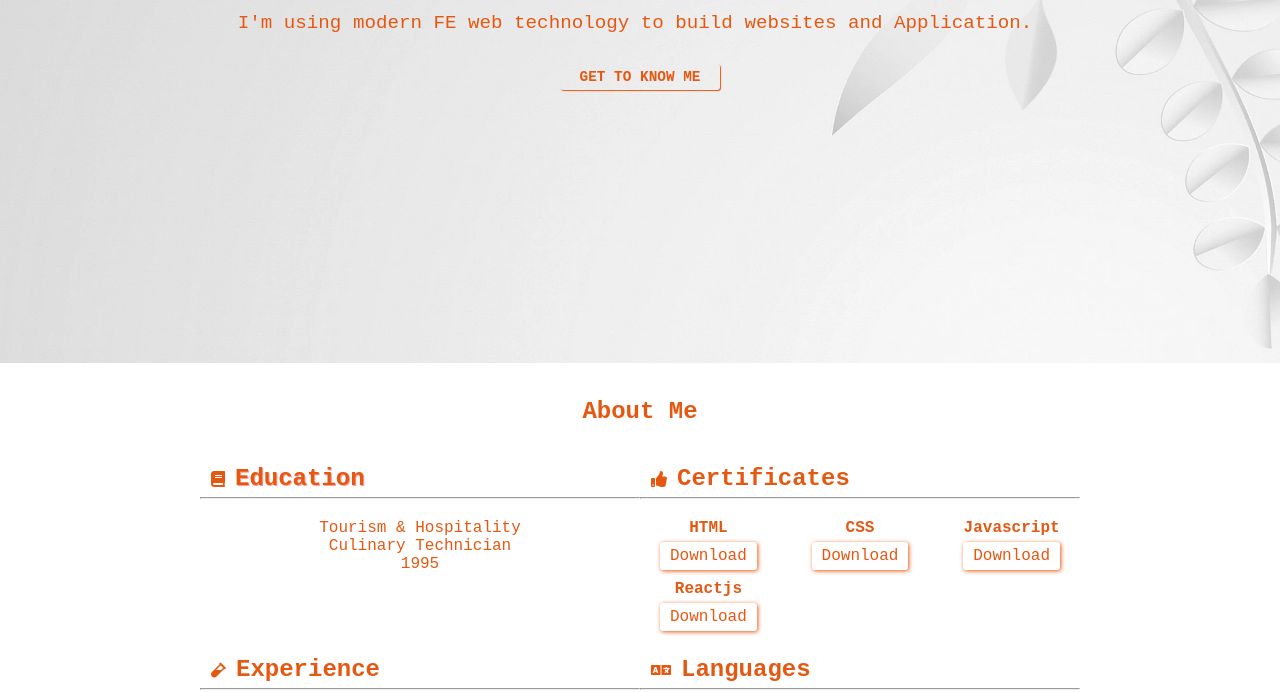
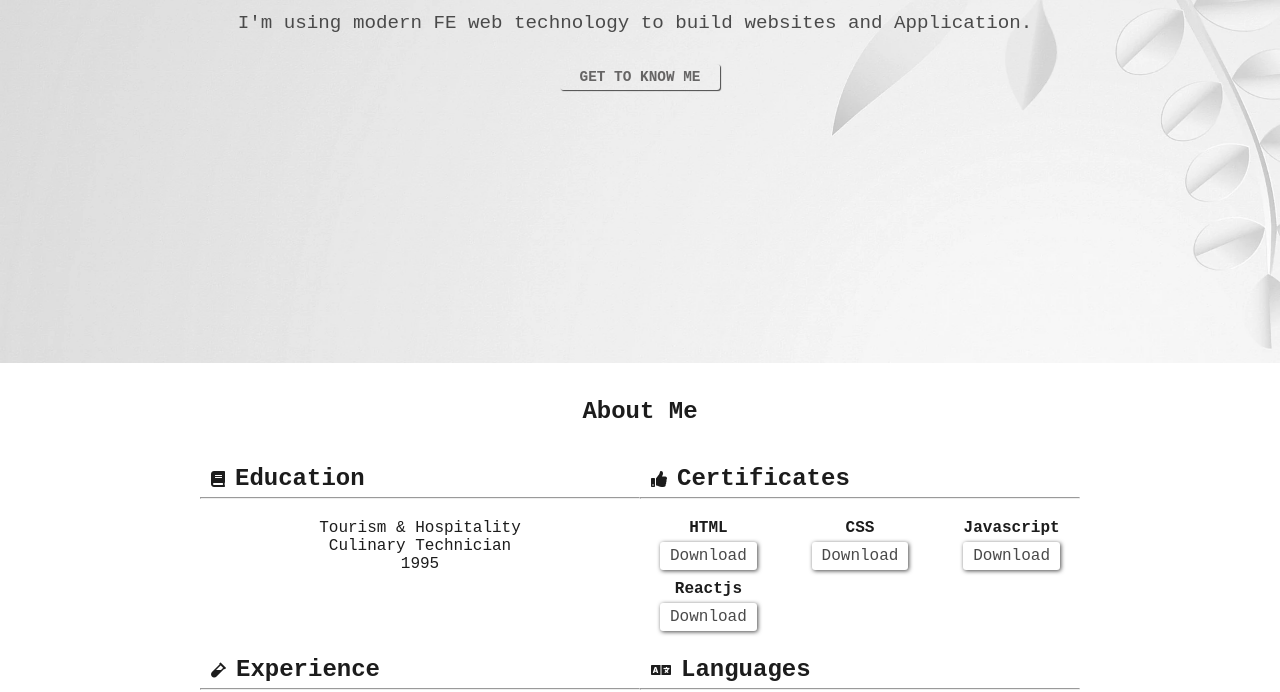
Before and after one commit to lennard978/new, a website: page index.html in a window 1280 px wide. Shown: the part 437-1129 px from the top of the page. Drawn offline with Linux system fonts and the light colour scheme.

Commit message:
Update color

```diff
--- a/css/style.scss
+++ b/css/style.scss
@@ -4,15 +4,15 @@
   box-sizing: border-box;
 }
 body {
-  --global-dark: #e55812;
-  --global-light: #fcfcfc;
-  --paragraph-lightColor: #e55812;
-  --btn-background: #e55812;
-  --h2DarkColor: #e55812;
-  --h1DarkColor: #e55812;
-  --textShadowDark: #e55812;
-  --spanDarkColor: #e55812;
-  --scrollDark: #e55812;
+  --global-dark: hsl(0, 0%, 11%);
+  --global-light: hsl(0, 0%, 99%);
+  --paragraph-lightColor: hsl(0, 0%, 29%);
+  --btn-background: hsl(0, 2%, 10%);
+  --h2DarkColor: hsl(0, 0%, 11%);
+  --h1DarkColor: hsl(0, 0%, 5%);
+  --textShadowDark: hsl(0, 1%, 33%);
+  --spanDarkColor: hsl(0, 0%, 18%);
+  --scrollDark: #666565;
   --background-image: url('../images/600.webp');
   --background-screen: url('../images/paper-flower-background-4881104_1920.webp');
   --main-image: url('../images/main-600.webp');
@@ -140,12 +140,6 @@ body {
       }
     }
     .education {
-      .title {
-        h2 {
-          text-shadow: 1px 1px 0px rgb(255, 156, 156);
-          font-weight: 900;
-        }
-      }
       .content {
         @include box();
       }
--- a/index.html
+++ b/index.html
@@ -84,15 +84,15 @@
           </li>
           <li>
             <p>CSS</p>
-            <a href="/download/CertificateOfCompletion_CSS Essential Training 1 2017.pdf">Download</a>
+            <a href="/download/CertificateOfCompletion_CSS Essential Training 1 2017.pdf" download="CSS">Download</a>
           </li>
           <li>
             <p>Javascript</p>
-            <a href="/download/CertificateOfCompletion_JavaScript Essential Training.pdf">Download</a>
+            <a href="/download/CertificateOfCompletion_JavaScript Essential Training.pdf" download="JS">Download</a>
           </li>
           <li>
             <p>Reactjs</p>
-            <a href="/download/CertificateOfCompletion_React.js Essential Training.pdf">Download</a>
+            <a href="/download/CertificateOfCompletion_React.js Essential Training.pdf" download="React">Download</a>
           </li>
         </ul>
       </div>
--- a/js/main.js
+++ b/js/main.js
@@ -8,10 +8,10 @@ btn.addEventListener("click", function() {
   document.body.classList.toggle("dark-theme");
   if (body.classList.contains("dark-theme")) {
     btn.textContent = "light";
-    btn.style.color = "#2cb67d";
+    btn.style.color = "white";
   } else {
     btn.textContent = "dark";
-    btn.style.color = "#e55812";
+    btn.style.color = "black";
   }
 });
 
```
Also changed, not shown: css/style.css, 1 other file.
